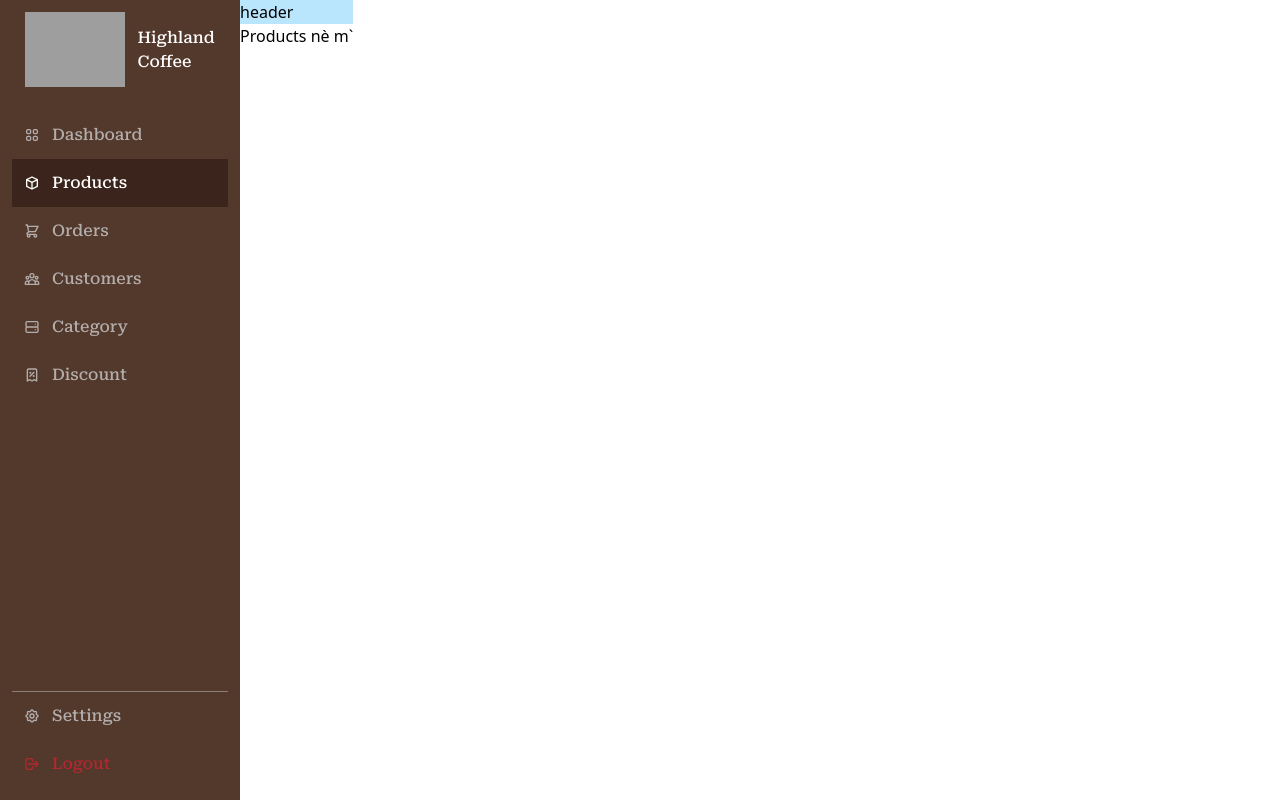
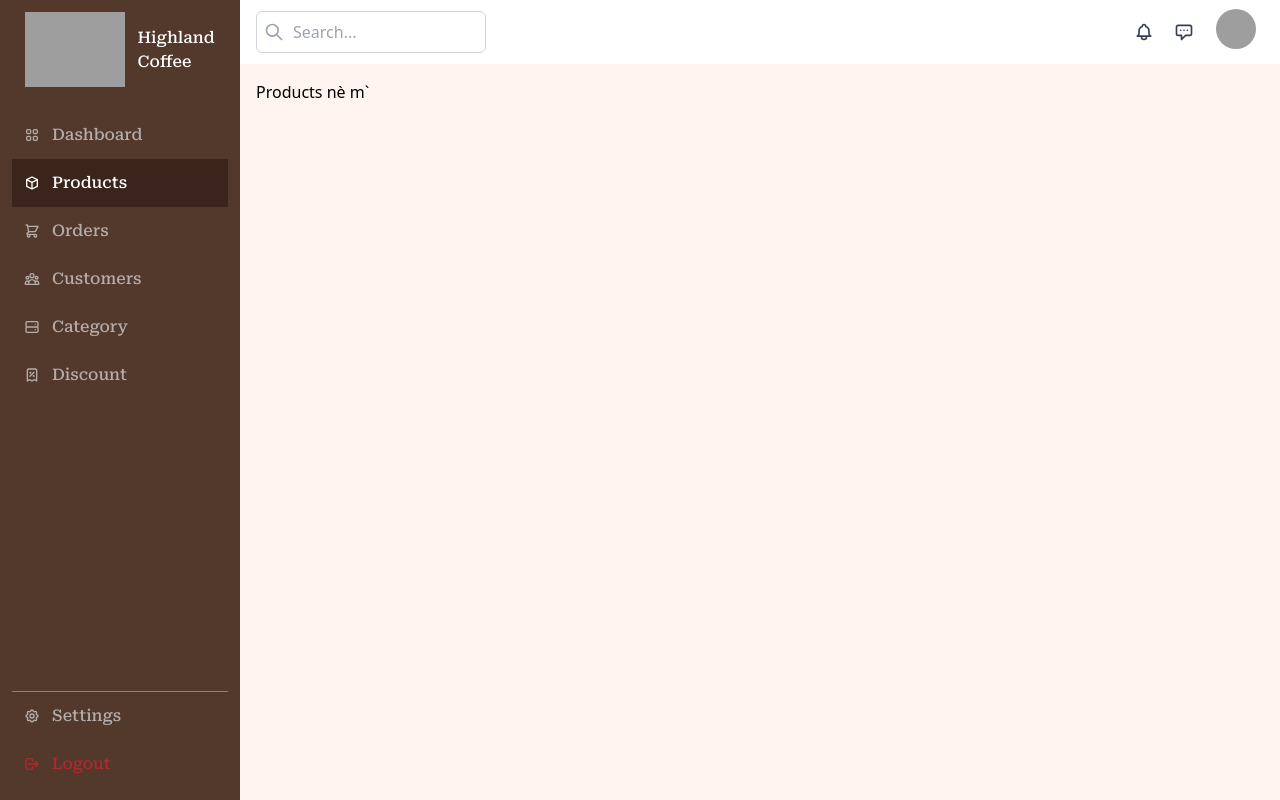
Before and after one commit to tranthuyvy/coffee-delivery, a React (Vite) app: page /admin/products in a window 1280 px wide. Built offline with nearby package versions, Linux system fonts and the light colour scheme; grey boxes are pictures that could not be loaded.

Commit message:
build interface Header component

```diff
--- a/package.json
+++ b/package.json
@@ -10,6 +10,7 @@
     "preview": "vite preview"
   },
   "dependencies": {
+    "@headlessui/react": "^1.7.18",
     "@reduxjs/toolkit": "^2.2.2",
     "axios": "^1.6.8",
     "date-fns": "^3.6.0",
--- /dev/null
+++ b/src/Admin/components/Header.jsx
@@ -0,0 +1,146 @@
+import { Menu, Popover, Transition } from "@headlessui/react";
+import { Fragment } from "react";
+import { HiOutlineBell, HiOutlineChatAlt, HiOutlineSearch } from "react-icons/hi";
+import { useNavigate } from "react-router-dom";
+
+const Header = () => {
+  const navigate = useNavigate();
+
+  return (
+    <div className="bg-white h-16 px-4 flex justify-between items-center">
+      <div className="relative">
+        <HiOutlineSearch fontSize={20} className="absolute top-1/2 left-2 transform -translate-y-1/2 text-gray-400" />
+        <input
+          type="text"
+          placeholder="Search..."
+          className="w-[230px] border border-gray-300 rounded-md px-4 py-2 pl-9 focus:font-medium focus:text-primary focus:outline-none focus:ring-1 focus:ring-primary transition duration-500 ease-in-out"
+        />
+      </div>
+      <div className="flex items-center gap-2 mr-2">
+        <Popover className="relative">
+          {({ open }) => (
+            <>
+              <Popover.Button
+                className={`${open && "bg-gray-100"} p-1.5 inline-flex rounded-sm items-center text-gray-700 hover:text-opacity-100 focus:outline-none active:bg-gray-100`}
+              >
+                <HiOutlineBell fontSize={20} />
+              </Popover.Button>
+              <Transition
+                as={Fragment}
+                enter="transition ease-out duration-200"
+                enterFrom="opacity-0 translate-y-1"
+                enterTo="opacity-100 translate-y-0"
+                leave="transition ease-in duration-150"
+                leaveFrom="opacity-100 translate-y-0"
+                leaveTo="opacity-0 translate-y-1"
+              >
+                <Popover.Panel
+                  className="absolute z-10 w-48 mt-2 origin-top-right right-0 border border-gray-200 divide-y divide-gray-200 outline-none"
+                >
+                  <div className="bg-white rounded-md shadow-lg ring-1 ring-black ring-opacity-5 px-2 py-2.5">
+                    <strong className="text-gray-700 font-medium">Notification</strong>
+                    <div className="mt-2 py-1">
+                      Notification Panel
+                    </div>
+                  </div>
+                </Popover.Panel>
+              </Transition>
+            </>
+          )}
+        </Popover>
+
+        <Popover className="relative">
+          {({ open }) => (
+            <>
+              <Popover.Button
+                className={`${open && "bg-gray-100"} p-1.5 inline-flex rounded-sm items-center text-gray-700 hover:text-opacity-100 focus:outline-none active:bg-gray-100`}
+              >
+                <HiOutlineChatAlt fontSize={20} />
+              </Popover.Button>
+              <Transition
+                as={Fragment}
+                enter="transition ease-out duration-200"
+                enterFrom="opacity-0 translate-y-1"
+                enterTo="opacity-100 translate-y-0"
+                leave="transition ease-in duration-150"
+                leaveFrom="opacity-100 translate-y-0"
+                leaveTo="opacity-0 translate-y-1"
+              >
+                <Popover.Panel
+                  className="absolute z-10 w-48 mt-2 origin-top-right right-0 border border-gray-200 divide-y divide-gray-200 outline-none"
+                >
+                  <div className="bg-white rounded-md shadow-lg ring-1 ring-black ring-opacity-5 px-2 py-2.5">
+                    <strong className="text-gray-700 font-medium">Message</strong>
+                    <div className="mt-2 py-1">
+                      Message Panel
+                    </div>
+                  </div>
+                </Popover.Panel>
+              </Transition>
+            </>
+          )}
+        </Popover>
+
+        <Menu as="div" className="relative">
+          <div>
+            <Menu.Button className="ml-2 inline-flex rounded-full focus:ring-2 focus:outline-none focus:ring-neutral-300">
+              <span className="sr-only">Open</span>
+              <div
+                className="w-10 h-10 rounded-full bg-gray-200 bg-cover bg-center bg-no-repeat"
+                style={{ backgroundImage: 'url("https://png.pngtree.com/png-clipart/20230914/original/pngtree-christmas-corgi-vector-png-image_12160999.png")' }}
+              >
+                <span className="sr-only">ttv</span>
+              </div>
+            </Menu.Button>
+          </div>
+
+          <Transition
+            as={Fragment}
+            enter="transition ease-out duration-100"
+            enterFrom="transform opacity-0 scale-95"
+            enterTo="transform opacity-100 scale-100"
+            leave="transition ease-in duration-75"
+            leaveFrom="transform opacity-100 scale-100"
+            leaveTo="transform opacity-0 scale-95"
+          >
+            <Menu.Items className="origin-top-right z-10 absolute right-0 mt-2 w-40 rounded-md bg-white shadow-md p-1 ring-black ring-opacity-5 focus:outline-none">
+              <Menu.Item>
+                {({ active }) => (
+                  <div
+                    className={`${active && "text-white bg-primary font-normal"} block text-primary focus:bg-hoverPrimary cursor-pointer px-4 py-2 rounded-md`}
+                    onClick={() => navigate("/admin/profile")}
+                  >
+                    Your Profile
+                  </div>
+                )}
+              </Menu.Item>
+              <Menu.Item>
+                {({ active }) => (
+                  <div
+                    className={`${active && "text-white bg-primary font-normal"} block text-primary focus:bg-hoverPrimary cursor-pointer px-4 py-2 rounded-md`}
+                    onClick={() => navigate("/admin/settings")}
+                  >
+                    Settings
+                  </div>
+                )}
+              </Menu.Item>
+              <Menu.Item>
+                {({ active }) => (
+                  <div
+                    onClick={() => navigate("/logout")}
+                    className={`${active && "text-white bg-primary font-normal"} block text-primary focus:bg-hoverPrimary cursor-pointer px-4 py-2 rounded-md`}
+                  >
+                    Logout
+                  </div>
+                )}
+              </Menu.Item>
+
+            </Menu.Items>
+          </Transition>
+        </Menu>
+      </div>
+    </div>
+  )
+}
+
+export default Header
--- a/src/Admin/components/Layout.jsx
+++ b/src/Admin/components/Layout.jsx
@@ -1,13 +1,17 @@
 import { Outlet } from "react-router-dom/dist"
 import Sidebar from "./Sidebar"
+import Header from "./Header"
 
 const Layout = () => {
   return (
-    <div className="flex flex-row h-screen w-screen overflow-hidden">
+    <div className="flex flex-row h-screen w-screen overflow-hidden bg-bgPrimary">
       <Sidebar />
-      <div>
-        <div className="bg-sky-200">header</div>
-        <Outlet />
+      <div className="flex-1">
+        <Header />
+        <div className="p-4">
+
+          <Outlet />
+        </div>
       </div>
     </div>
   )
--- a/tailwind.config.js
+++ b/tailwind.config.js
@@ -17,6 +17,7 @@ export default {
         'borderRed': '#FF5256',
         'primary': '#53382c',
         'hoverPrimary': '#3A241B',
+        'bgPrimary': '#FFF4F0',
         'grayWhite': '#E4E7EB',
         'borderGray': '#dddddd',
         'borderDarkGray': '#6A717C',
```
Also changed, not shown: 1 other file (tests, documents, lock files or other folders).
